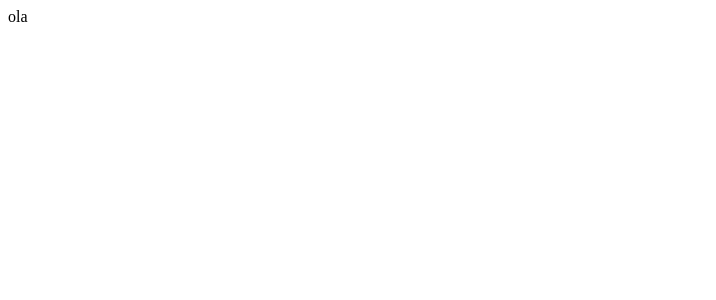
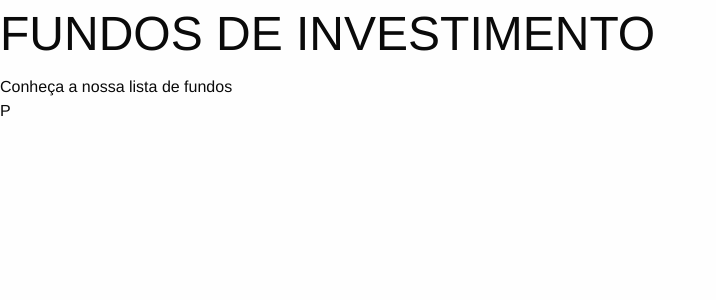
Before and after one commit to eduardozampiere/lista-de-fundos, a React (Create React App) app: page / in a window 1280 px wide. Shown: the top 300 px of the page, without its empty margins (0-716 px from the left). Built offline with nearby package versions, Linux system fonts and the light colour scheme.

Commit message:
add foundation

```diff
--- a/src/App.js
+++ b/src/App.js
@@ -1,7 +1,8 @@
 import React from "react";
+import Index from "./pages";
 
 function App() {
-  return "ola";
+  return <Index />;
 }
 
 export default App;
--- /dev/null
+++ b/src/components/Header/index.jsx
@@ -0,0 +1,14 @@
+import React from "react";
+
+// import { Container } from './styles';
+
+function Header() {
+  return (
+    <header>
+      <h1>FUNDOS DE INVESTIMENTO</h1>
+      <span>Conheça a nossa lista de fundos</span>
+    </header>
+  );
+}
+
+export default Header;
--- /dev/null
+++ b/src/components/Main/index.jsx
@@ -0,0 +1,7 @@
+import React from "react";
+
+function Main() {
+  return <main>P</main>;
+}
+
+export default Main;
--- a/src/index.js
+++ b/src/index.js
@@ -1,6 +1,7 @@
 import React from "react";
 import ReactDOM from "react-dom";
 import App from "./App";
+import "foundation-sites/dist/css/foundation.css";
 
 ReactDOM.render(
   <React.StrictMode>
--- a/src/pages/index.jsx
+++ b/src/pages/index.jsx
@@ -0,0 +1,14 @@
+import React from "react";
+import Header from "../components/Header";
+import Main from "../components/Main";
+
+function Index() {
+  return (
+    <>
+      <Header />
+      <Main />
+    </>
+  );
+}
+
+export default Index;
```
